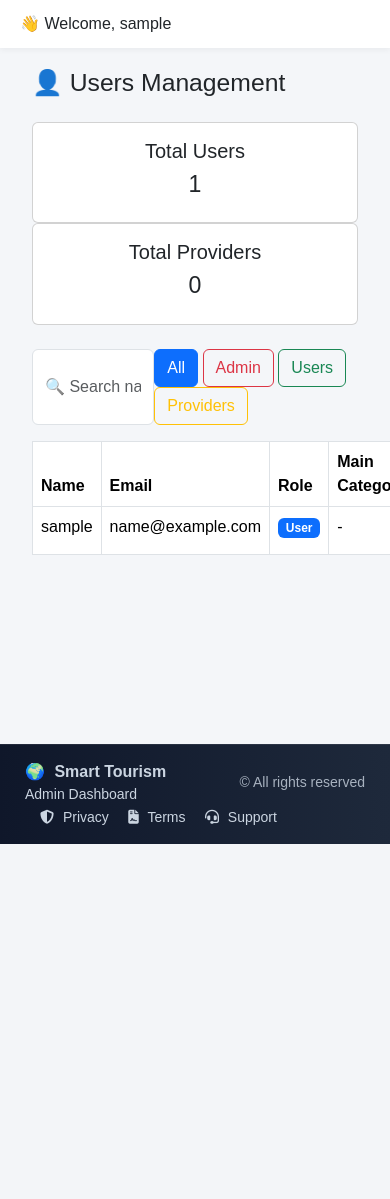
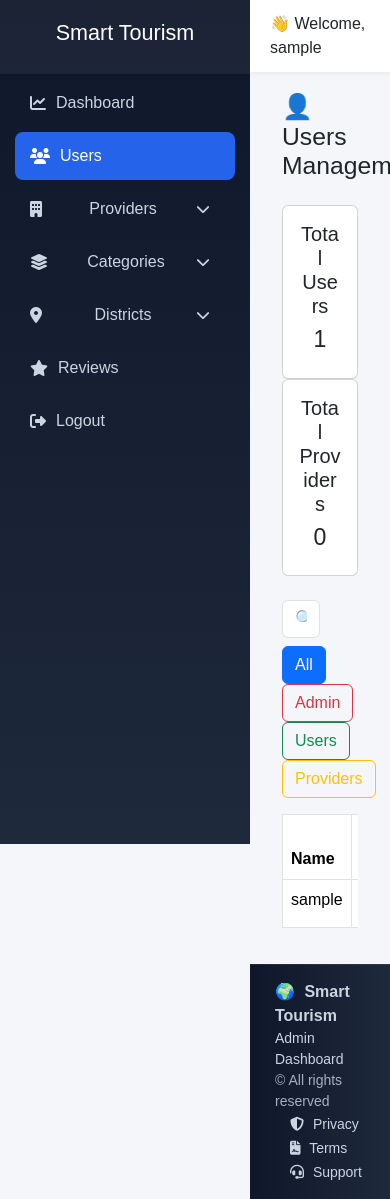
Before and after one commit to Sudeepssj/smart-tourism-system, a Django app: page /adminpanel/users/ in a window 390 px wide. Before the commit the page ends 844 px from the top, so only its background shows below. Run offline with Django 4.2, Linux system fonts and the light colour scheme; the visitor is signed in with stand-in values (Sample User, id 1); data comes from the database, SQL or seed files in the repository.

Commit message:
super user side bar issue day 2 solved

```diff
--- a/adminpanel/static/adminpanel/css/admin.css
+++ b/adminpanel/static/adminpanel/css/admin.css
@@ -242,7 +242,7 @@ table tbody tr:hover {
 
     #sidebar{
         position:fixed;
-        left:-250px;
+
     }
 
     #sidebar.active{
@@ -260,7 +260,7 @@ table tbody tr:hover {
 @media (max-width:768px){
 
     #sidebar{
-        left:-250px;
+
         transition:.3s;
     }
 
@@ -274,3 +274,27 @@ table tbody tr:hover {
     }
 
 }
+
+
+html,
+body{
+    width:100%;
+    overflow-x:hidden;
+}
+
+.wrapper{
+    display:flex;
+    width:100%;
+    overflow-x:hidden;
+}
+
+#main-content{
+    flex:1;
+    min-width:0;
+    margin-left:250px;
+}
+
+.page-content{
+    width:100%;
+    overflow-x:hidden;
+}
--- a/adminpanel/templates/adminpanel/districts.html
+++ b/adminpanel/templates/adminpanel/districts.html
@@ -35,7 +35,7 @@
         <div class="col-lg-8">
             <div class="dashboard-card">
                 <h5>All Districts</h5>
-
+                <div class="table-responsive">
                     <table class="table table-bordered mt-3">
                         <thead>
                             <tr>
@@ -58,7 +58,7 @@
                             {% endfor %}
                         </tbody>
                     </table>
-
+                </div>
             </div>
         </div>
 
--- a/adminpanel/templates/adminpanel/main_categories.html
+++ b/adminpanel/templates/adminpanel/main_categories.html
@@ -29,6 +29,7 @@ id="mainCategorySearch"
 class="form-control mb-3"
 placeholder="🔍 Search Main Category...">
 
+<div class="table-responsive">
     <table class="table table-bordered" id="mainCategoryTable">
 
     <thead>
@@ -79,7 +80,7 @@ No categories found
     </tbody>
 
     </table>
-
+</div>
 <!-- jQuery Search Script -->
 
 <script>
--- a/adminpanel/templates/adminpanel/providers/approved_providers.html
+++ b/adminpanel/templates/adminpanel/providers/approved_providers.html
@@ -12,6 +12,7 @@
     </div>
 
     <div class="card-body p-0">
+        <div class="table-responsive">
             <table class="table table-hover mb-0">
                 <thead class="table-light">
                     <tr>
@@ -38,6 +39,7 @@
 
                 </tbody>
             </table>
+        </div>
     </div>
 </div>
 
--- a/adminpanel/templates/adminpanel/providers/pending_providers.html
+++ b/adminpanel/templates/adminpanel/providers/pending_providers.html
@@ -13,7 +13,7 @@ placeholder="Search providers...">
 </div>
 
 <div class="card-body p-0">
-
+<div class="table-responsive">
     <table class="table table-hover mb-0">
 
     <thead class="table-light">
@@ -78,7 +78,7 @@ No pending providers
 
     </tbody>
     </table>
-
+</div>
 </div>
 </div>
 
--- a/adminpanel/templates/adminpanel/providers/rejected_providers.html
+++ b/adminpanel/templates/adminpanel/providers/rejected_providers.html
@@ -12,6 +12,7 @@
     </div>
 
     <div class="card-body p-0">
+        <div class="table-responsive">
             <table class="table table-hover mb-0">
                 <thead class="table-light">
                     <tr>
@@ -40,6 +41,7 @@
             </table>
         </div>
     </div>
+</div>
 
 <script>
 $(document).ready(function () {
--- a/adminpanel/templates/adminpanel/reviews.html
+++ b/adminpanel/templates/adminpanel/reviews.html
@@ -89,6 +89,7 @@
 
 
 <!-- 📋 TABLE -->
+<div class="table-responsive">
     <table class="table table-bordered table-hover">
 
     <thead>
@@ -147,7 +148,7 @@
     </tbody>
 
     </table>
-
+</div>
 <!-- 📄 PAGINATION -->
 <nav>
 
--- a/adminpanel/templates/adminpanel/sub_categories.html
+++ b/adminpanel/templates/adminpanel/sub_categories.html
@@ -37,7 +37,7 @@ id="subcategorySearch"
 class="form-control"
 placeholder="🔍 Search Sub Category or Main Category...">
 </div>
-
+<div class="table-responsive">
     <table class="table table-bordered" id="subcategoryTable">
 
     <thead>
@@ -100,7 +100,7 @@ No sub categories found
     </tbody>
 
     </table>
-
+</div>
 <script>
 
 $("#subcategorySearch").on("keyup", function () {
--- a/adminpanel/templates/adminpanel/users.html
+++ b/adminpanel/templates/adminpanel/users.html
@@ -26,12 +26,14 @@
 </div>
 
 <!-- 🔍 SEARCH + FILTER -->
-<div class="d-flex justify-content-between mb-3">
+<div class="row g-2 mb-3 align-items-center">
+
+    <div class="col-lg-6 col-12">
 
         <input type="text" id="searchInput" class="form-control w-50"
             placeholder="🔍 Search name or email...">
-
-    <div>
+    </div>
+    <div class="col-lg-6 col-12 text-lg-end">
         <button class="btn btn-outline-primary active" onclick="filterRole('all', event)">All</button>
         <button class="btn btn-outline-danger" onclick="filterRole('admin', event)">Admin</button>
         <button class="btn btn-outline-success" onclick="filterRole('user', event)">Users</button>
@@ -42,6 +44,7 @@
 </div>
 
 <!-- 📋 TABLE -->
+<div class="table-responsive">
     <table class="table table-bordered" id="userTable">
 
     <thead>
@@ -108,6 +111,7 @@
     </tbody>
 
     </table>
+</div>
 
 </div>
 
--- a/config/settings.py
+++ b/config/settings.py
@@ -51,6 +51,7 @@ INSTALLED_APPS = [
 ]
 
 MIDDLEWARE = [
+    'whitenoise.middleware.WhiteNoiseMiddleware',
     'django.middleware.security.SecurityMiddleware',
     'django.contrib.sessions.middleware.SessionMiddleware',
     'django.middleware.common.CommonMiddleware',
@@ -128,7 +129,7 @@ USE_TZ = True
 
 STATIC_URL = '/static/'
 STATICFILES_DIRS = [BASE_DIR / 'static']
-
+STATIC_ROOT = BASE_DIR / "staticfiles"
 MEDIA_URL = '/media/'
 MEDIA_ROOT = BASE_DIR / 'media'
 
@@ -136,3 +137,5 @@ MEDIA_ROOT = BASE_DIR / 'media'
 # https://docs.djangoproject.com/en/4.2/ref/settings/#default-auto-field
 
 DEFAULT_AUTO_FIELD = 'django.db.models.BigAutoField'
+
+STATICFILES_STORAGE = "whitenoise.storage.CompressedManifestStaticFilesStorage"
```
Also changed, not shown: adminpanel/templates/adminpanel/dashboard.html (+4 -4 lines). Lines whose indentation alone changed are shown as unchanged.
